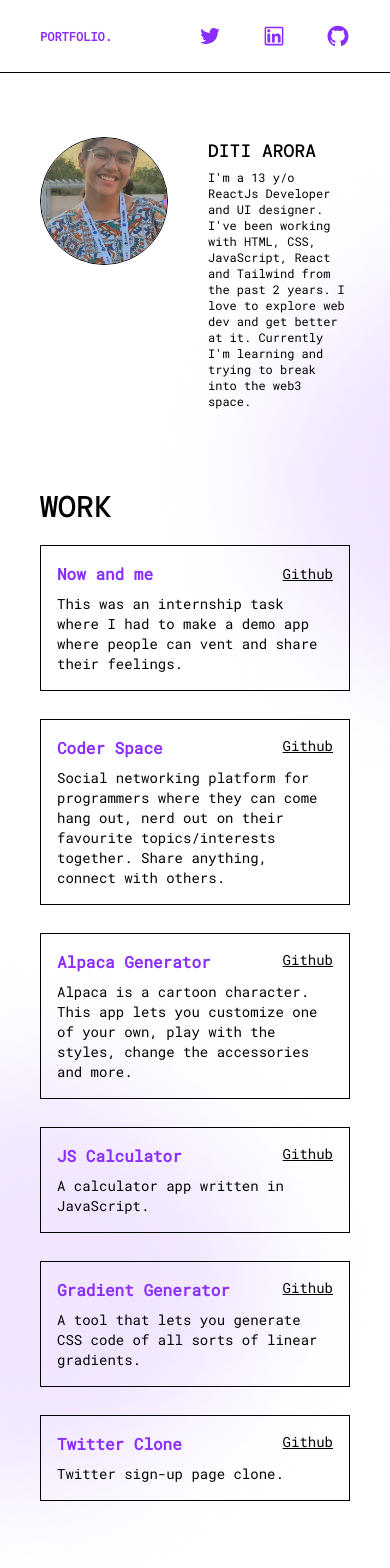
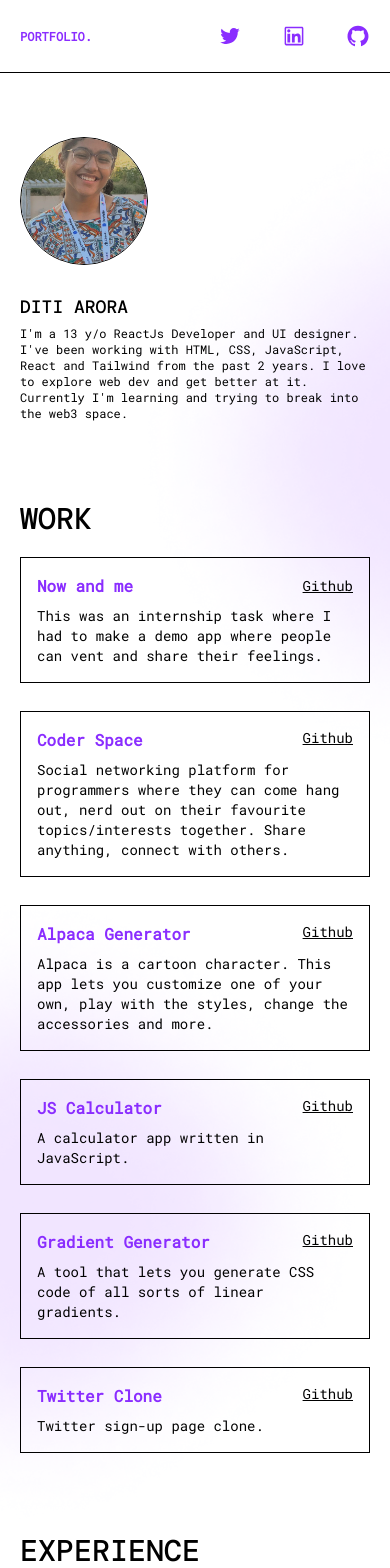
Before and after one commit to theditiarora/new-portfolio, a React (Create React App) app: page / in a window 390 px wide. Shown: the top 1568 px of the page. Built offline with nearby package versions, Linux system fonts and the light colour scheme; the HTML template or start-up script is replaced by a standard one.

Commit message:
Update App.jsx

```diff
--- a/src/App.jsx
+++ b/src/App.jsx
@@ -10,7 +10,7 @@ function App() {
   return (
     <div className="min-h-screen min-w-screen pb-5 bg-[url(./imgs/purple-circles.png)] bg-cover font-rob">
       {/* NAV */}
-      <div className='border-b flex px-10 md:px-20 py-6 text-purple-c font-semibold text-xs sm:text-sm font-rob items-center justify-between border-black'>
+      <div className='border-b flex px-5 xs:px-10 md:px-20 py-6 text-purple-c font-semibold text-xs sm:text-sm font-rob items-center justify-between border-black'>
         <p>PORTFOLIO.</p>
 
         <div className="flex gap-10">
@@ -32,9 +32,9 @@ function App() {
       </div>
 
       {/* IMAGE SECTION */}
-      <div className="px-10 md:px-20 my-16 flex gap-10 md:gap-16">
+      <div className="px-5 xs:px-10 md:px-20 my-16 xs:flex gap-10 md:gap-16">
         <img className='object-cover rounded-full sm:rounded-none border sm:border-2 border-black P-0 w-32 h-32 sm:w-52 sm:h-60 md:w-2/4 lg:w-customm md:h-custom flex-shrink-0' src={Pfp} alt="" />
-        <div className="">
+        <div className="mt-7 xs:mt-1">
           <h1 className={`text-lg sm:text-mid md:text-3xl lg:text-4xl font-dm md:mt-7` }>DITI ARORA</h1>
 
           <p className='font-rob font-medium lg:1/4 md:w-3/4 xl:w-2/4 mt-1 sm:mt-3 md:mt-5 lg:mt-10 text-xs sm:text-sm md:text-md-lg lg:text-lg'>I'm a 13 y/o ReactJs Developer and UI designer. I've been working with HTML, CSS, JavaScript, React and Tailwind from the past 2 years. I love to explore web dev and get better at it. Currently I'm learning and trying to break into the web3 space.</p>
@@ -43,7 +43,7 @@ function App() {
       </div>
 
       {/* WORK */}
-      <div className='px-10 md:px-20 md:w-3/4'>
+      <div className='px-5 xs:px-10 md:px-20 md:w-3/4'>
         <h1 className="text-3xl md:text-4xl font-dm mt-20 ">WORK</h1>
 
         <div className="border-black border p-4 md:p-5 mt-5">
@@ -108,7 +108,7 @@ function App() {
       </div>
 
       {/* experience */}
-      <div className='px-10 md:px-20 md:w-3/4'>
+      <div className='px-5 xs:px-10 md:px-20 md:w-3/4'>
         <h1 className="text-3xl md:text-4xl font-dm mt-20 ">EXPERIENCE</h1>
 
         <div className="border-black border p-5 mt-5">
@@ -132,12 +132,9 @@ function App() {
 
 
       </div>
-          <p className='text-center mt-10 opacity-60'>Feel free to mail me at <a href="mailto: diti.aromatic@gmail.com">diti.aromatic@gmail.com</a></p>
+          <p className='text-xs sm:text-base text-center mt-10 opacity-60 '>Feel free to mail me at <a href="mailto: diti.aromatic@gmail.com">diti.aromatic@gmail.com</a></p>
     </div>
   );
 }
 
 export default App;
-
-
-// <AiOutlineTwitter  className='w-8 h-8 text-purple-c' />
```
